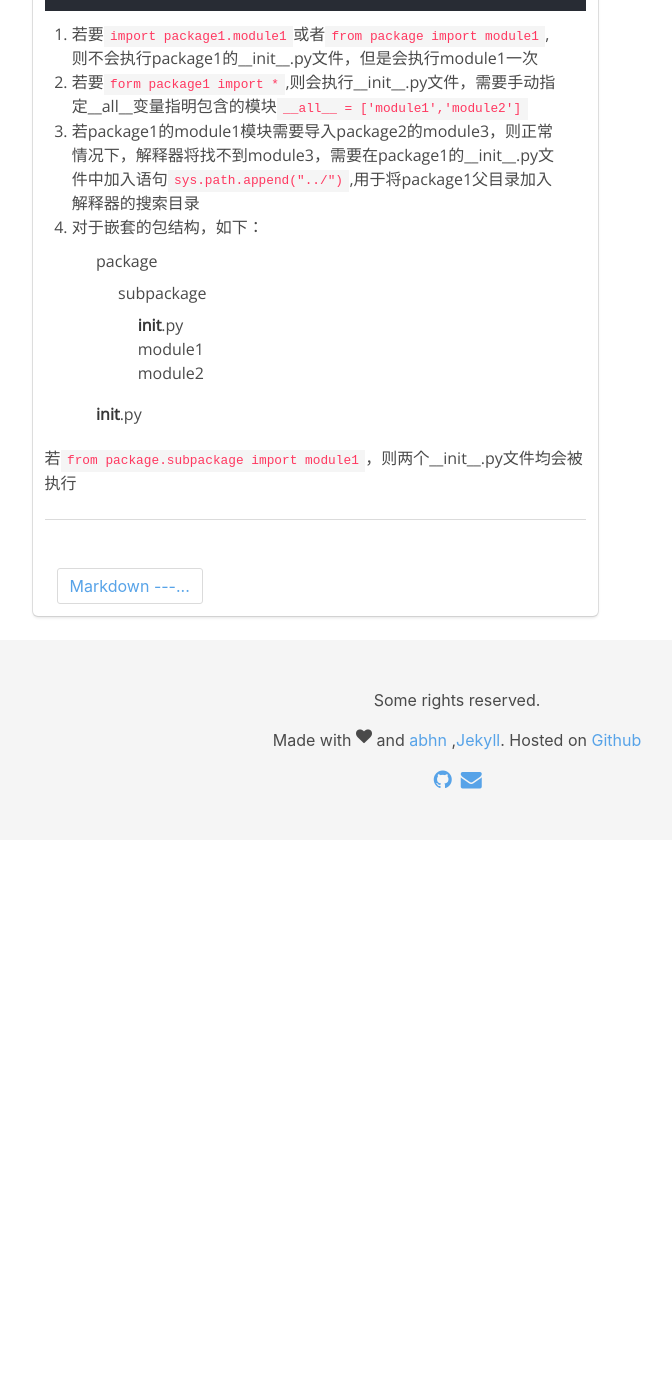
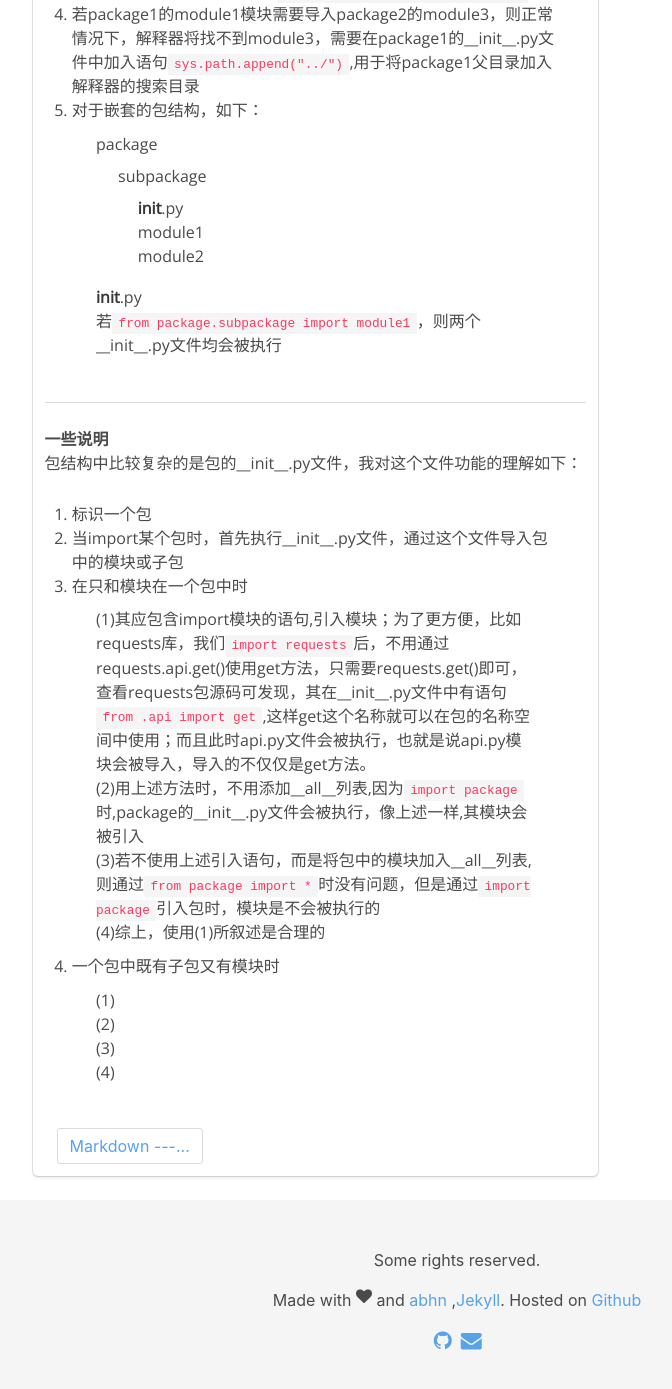
Before and after one commit to Ghivern/Ghivern.github.io, a Jekyll site: the page built from _posts/Python/2019-8-29-module-and-package.md, in a window 1280 px wide and 1400 px high, scrolled down 2354 px. Shown: the top 1389 px of the window, without its empty margins (183-855 px from the left). Built offline with Jekyll 4.4.1, drawn with Linux system fonts in a browser that asks for light colours; comment, search, counter and statistics services are not loaded; before the commit the page ends 3194 px from its top, so only the background shows below that; some of the changed text lies outside the part shown.

Commit message:
add an article about python package structure

````diff
--- a/_posts/Python/2019-8-29-module-and-package.md
+++ b/_posts/Python/2019-8-29-module-and-package.md
@@ -66,11 +59,11 @@ f1() #正确执行
 f2() #不能执行
 ```
 
-***模块补充函数:***
+*模块补充函数:*
 
-* dir() :返回编译完成字节码文件中所有函数、变量、类名组成的列表。
-* sys.path :返回当前环境的PYTHONPATH组成的列表
-* imp.reload() :重新加载模块
++ dir() :返回编译完成字节码文件中所有函数、变量、类名组成的列表。
++ sys.path :返回当前环境的PYTHONPATH组成的列表
++ imp.reload() :重新加载模块
 
 --------------------------------------
 
@@ -92,7 +85,6 @@ f2() #不能执行
 	- module4
 
 1. 若要`import package1`,则需要在package1的__init__.py文件中加入以下代码
-
 ```
 from . import module1
 from . import module2
@@ -105,15 +97,33 @@ from . import module2
 4. 若package1的module1模块需要导入package2的module3，则正常情况下，解释器将找不到module3，需要在package1的__init__.py文件中加入语句`sys.path.append("../")`,用于将package1父目录加入解释器的搜索目录
 
 5. 对于嵌套的包结构，如下：
-
 	- package
 		- subpackage
 			- __init__.py
 			- module1
 			- module2
 	- __init__.py
-
-若`from package.subpackage import module1`，则两个__init__.py文件均会被执行
+	- 若`from package.subpackage import module1`，则两个__init__.py文件均会被执行
 
 
 ---------------------------------------
+
+## 一些说明
+
+包结构中比较复杂的是包的__init__.py文件，我对这个文件功能的理解如下：
+
+1. 标识一个包
+
+2. 当import某个包时，首先执行__init__.py文件，通过这个文件导入包中的模块或子包
+
+3. 在只和模块在一个包中时
+	- (1)其应包含import模块的语句,引入模块；为了更方便，比如requests库，我们`import requests`后，不用通过requests.api.get()使用get方法，只需要requests.get()即可，查看requests包源码可发现，其在__init__.py文件中有语句`from .api import get`,这样get这个名称就可以在包的名称空间中使用；而且此时api.py文件会被执行，也就是说api.py模块会被导入，导入的不仅仅是get方法。
+	- (2)用上述方法时，不用添加__all__列表,因为`import package`时,package的__init__.py文件会被执行，像上述一样,其模块会被引入
+	- (3)若不使用上述引入语句，而是将包中的模块加入__all__列表,则通过`from package import *`时没有问题，但是通过`import package`引入包时，模块是不会被执行的
+	- (4)综上，使用(1)所叙述是合理的
+
+4. 一个包中既有子包又有模块时
+	- (1)
+	- (2)
+	- (3)
+	- (4)
````
Also changed, not shown: other parts of _posts/Python/2019-8-29-module-and-package.md (+1 -8 lines).
